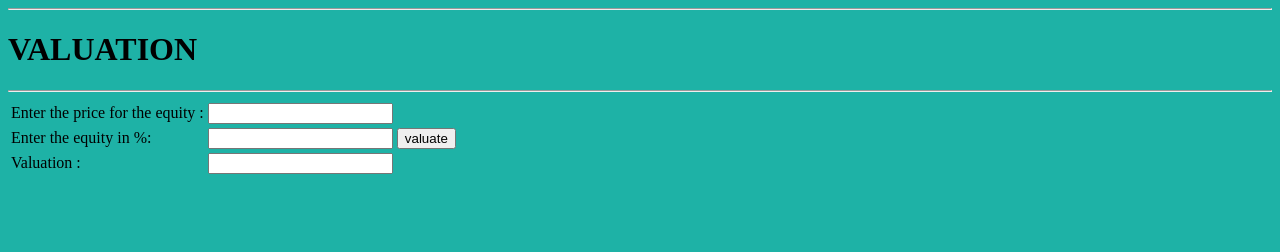
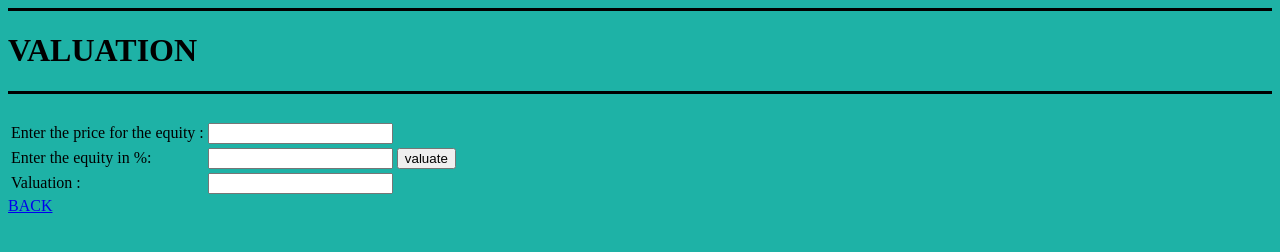
Before and after one commit to otterinari/cv, a plain HTML site: page valuation.html in a window 1280 px wide. Drawn offline with Linux system fonts and the light colour scheme.

Commit message:
Update valuation.html

```diff
--- a/valuation.html
+++ b/valuation.html
@@ -13,9 +13,9 @@ document.getElementById("answer").value= valuation;
 </script>
 </head>
 <body style = "background-color:#1eb2a6">
-  <hr>
+  <hr size="3" color="black">
   <h1>VALUATION</h1>
-  <hr>
+  <hr size="3" color="black"><br>
   <table>
     <tr>
       <td>Enter the price for the equity :</td> <td><input id="first"></td></tr>
@@ -25,5 +25,6 @@ document.getElementById("answer").value= valuation;
     <tr>
       <td>Valuation :</td><td> <input id="answer"></td></tr>
   </table>
+  <a href="index.html">BACK</a>
 </body>
 </html>
```
